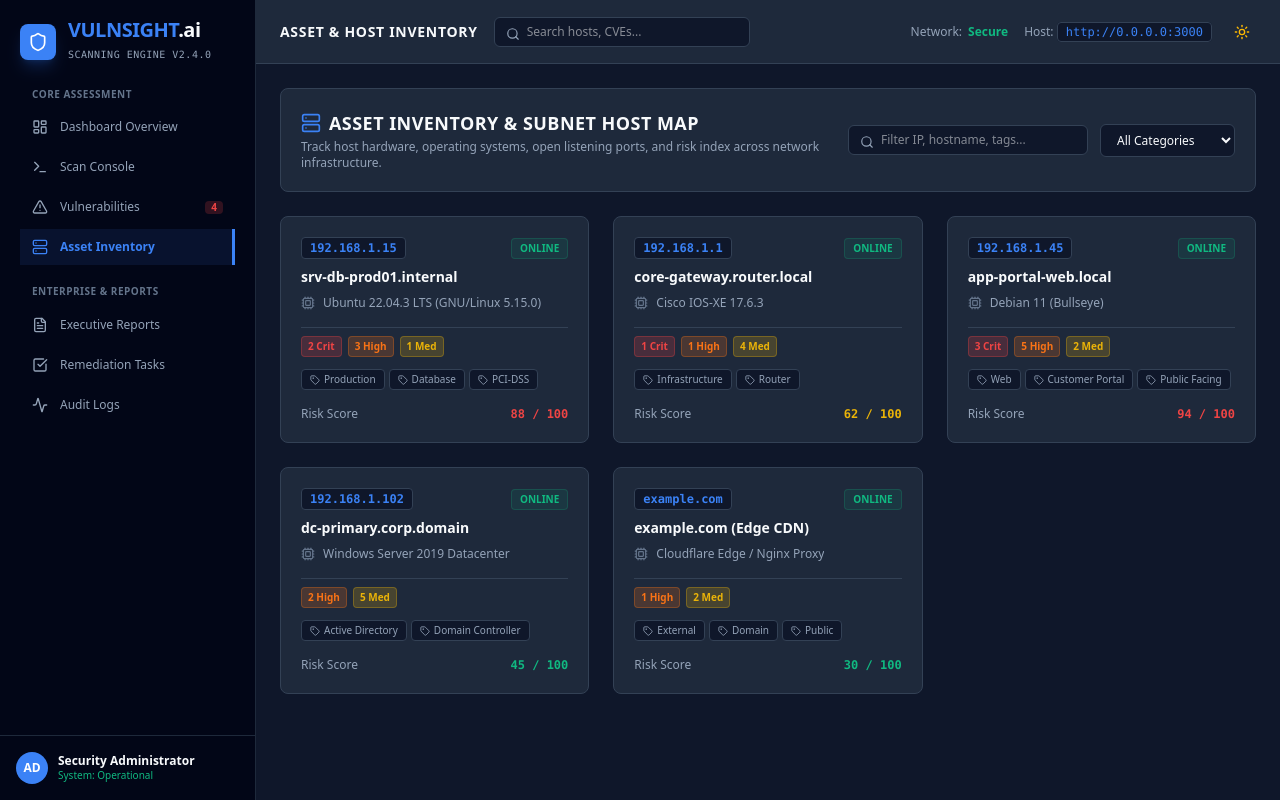
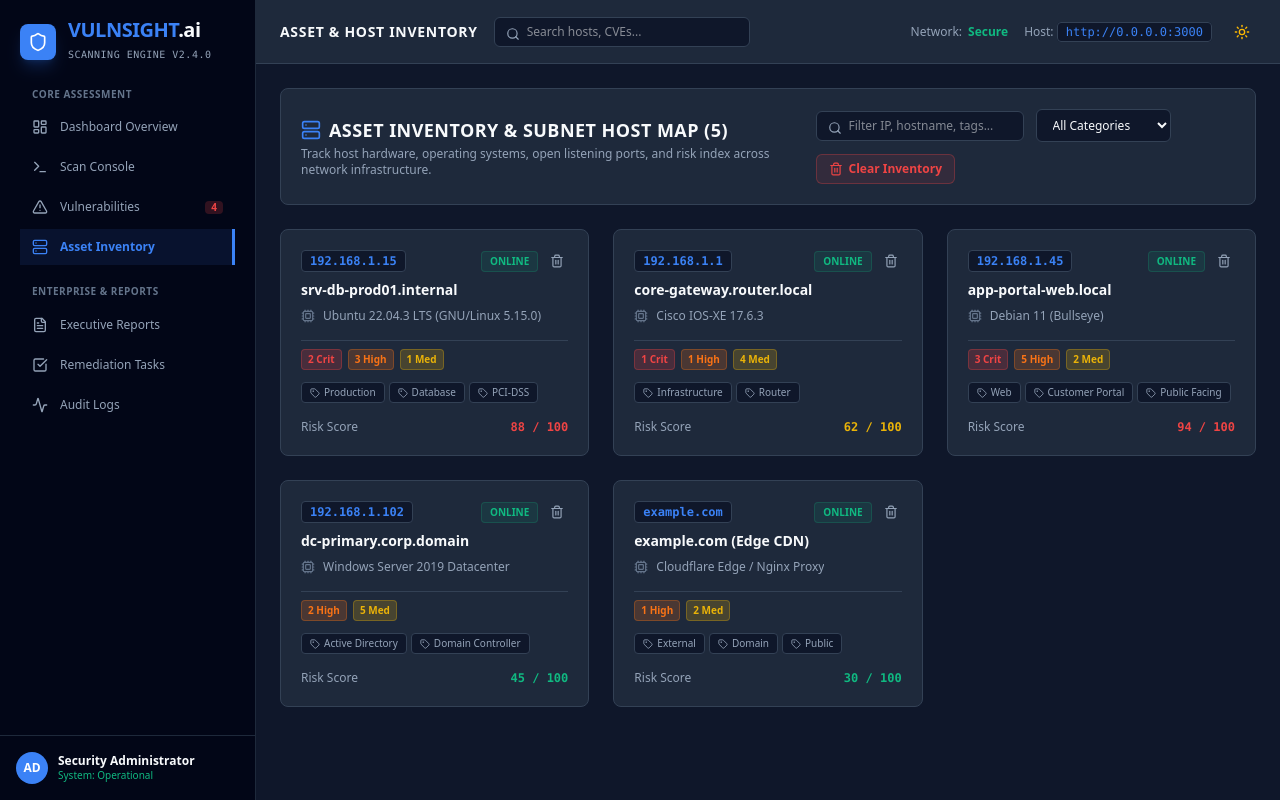
Before and after one commit to mananrajpoot335-cloud/VulnSight, a React (Vite) app: page / in a window 1280 px wide. Both pictures are taken after a click on the button "Asset Inventory". Built offline with nearby package versions, Linux system fonts and the light colour scheme.

Commit message:
feat: implement asset deletion logic
Update scan deletion handler to remove associated assets and extend the AssetInventory component to support manual asset removal.

```diff
--- a/src/App.tsx
+++ b/src/App.tsx
@@ -1,7 +1,7 @@
 import React, { useState } from 'react';
 import {
   Shield, LayoutDashboard, Terminal, Server, FileText, Settings, Users,
-  Calendar, CheckSquare, Activity, LogOut, Sun, Moon, Search, AlertTriangle, ChevronRight, User as UserIcon
+  Calendar, CheckSquare, Activity, LogOut, Sun, Moon, Search, AlertTriangle, ChevronRight, User as UserIcon, Trash2
 } from 'lucide-react';
 import {
   Asset, Vulnerability, ScanResult, ScheduledScan, RemediationTask, ActivityLog, DashboardStats, User, VulnerabilityStatus
@@ -86,7 +86,7 @@ export default function App() {
     return newScan;
   };
 
-  // Delete Scan Handler (Deletes scan + all associated vulnerabilities and report data)
+  // Delete Scan Handler (Deletes scan + all associated vulnerabilities, assets and report data)
   const handleDeleteScan = (scanId: string) => {
     const targetScan = scans.find(s => s.id === scanId);
     if (!targetScan) return;
@@ -105,6 +105,9 @@ export default function App() {
       return true;
     }));
 
+    // Remove assets matching target IP or discovered hosts
+    setAssets(prev => prev.filter(a => a.ip !== targetIp && !discoveredIps.includes(a.ip)));
+
     // Clear modal if active vuln belonged to deleted scan
     if (selectedVulnerability && (selectedVulnerability.scanId === scanId || selectedVulnerability.affectedHost === targetIp)) {
       setSelectedVulnerability(null);
@@ -116,10 +119,47 @@ export default function App() {
       timestamp: new Date().toISOString(),
       user: currentUser.email,
       action: 'Scan Purged',
-      details: `Deleted scan (${targetScan.name}) and all associated vulnerabilities for target ${targetIp}`,
+      details: `Deleted scan (${targetScan.name}), assets, and vulnerabilities for target ${targetIp}`,
       category: 'System'
     };
     setActivityLogs(prev => [newLog, ...prev]);
+  };
+
+  // Delete Individual Asset
+  const handleDeleteAsset = (assetId: string) => {
+    const targetAsset = assets.find(a => a.id === assetId);
+    if (!targetAsset) return;
+
+    setAssets(prev => prev.filter(a => a.id !== assetId));
+
+    // Also remove vulnerabilities for this asset IP
+    setVulnerabilities(prev => prev.filter(v => v.affectedHost !== targetAsset.ip));
+
+    const newLog: ActivityLog = {
+      id: 'act-' + Date.now(),
+      timestamp: new Date().toISOString(),
+      user: currentUser.email,
+      action: 'Asset Deleted',
+      details: `Removed asset ${targetAsset.hostname} (${targetAsset.ip}) from inventory`,
+      category: 'System'
+    };
+    setActivityLogs(prev => [newLog, ...prev]);
+  };
+
+  // Clear All Assets
+  const handleClearAllAssets = () => {
+    if (window.confirm('Are you sure you want to delete all assets from inventory?')) {
+      setAssets([]);
+      const newLog: ActivityLog = {
+        id: 'act-' + Date.now(),
+        timestamp: new Date().toISOString(),
+        user: currentUser.email,
+        action: 'Assets Cleared',
+        details: 'Purged all assets from inventory',
+        category: 'System'
+      };
+      setActivityLogs(prev => [newLog, ...prev]);
+    }
   };
 
   // Delete Individual Vulnerability Finding
@@ -143,11 +183,12 @@ export default function App() {
     setActivityLogs(prev => [newLog, ...prev]);
   };
 
-  // Clear All Scans and Vulnerabilities
+  // Clear All Scans, Vulnerabilities, and Assets
   const handleClearAllScans = () => {
-    if (window.confirm('Are you sure you want to delete all scan history and vulnerability findings? This will completely reset your dashboard.')) {
+    if (window.confirm('Are you sure you want to delete all scan history, assets, and vulnerability findings? This will completely reset your dashboard.')) {
       setScans([]);
       setVulnerabilities([]);
+      setAssets([]);
       setSelectedVulnerability(null);
 
       const newLog: ActivityLog = {
@@ -155,7 +196,7 @@ export default function App() {
         timestamp: new Date().toISOString(),
         user: currentUser.email,
         action: 'Dashboard Reset',
-        details: 'Purged all assessment scans and vulnerability reports',
+        details: 'Purged all assessment scans, assets, and vulnerability reports',
         category: 'System'
       };
       setActivityLogs(prev => [newLog, ...prev]);
@@ -520,6 +561,8 @@ export default function App() {
               assets={assets}
               vulnerabilities={vulnerabilities}
               onSelectAsset={() => setActiveTab('vulnerabilities')}
+              onDeleteAsset={handleDeleteAsset}
+              onClearAllAssets={handleClearAllAssets}
             />
           )}
 
--- a/src/components/AssetInventory.tsx
+++ b/src/components/AssetInventory.tsx
@@ -1,6 +1,6 @@
 import React, { useState } from 'react';
 import {
-  Server, Shield, Search, Filter, Cpu, CheckCircle2, AlertTriangle, ChevronRight, Tag, Activity
+  Server, Shield, Search, Filter, Cpu, CheckCircle2, AlertTriangle, ChevronRight, Tag, Activity, Trash2
 } from 'lucide-react';
 import { Asset, Vulnerability } from '../types';
 
@@ -8,9 +8,17 @@ interface AssetInventoryProps {
   assets: Asset[];
   vulnerabilities: Vulnerability[];
   onSelectAsset: (asset: Asset) => void;
+  onDeleteAsset?: (assetId: string) => void;
+  onClearAllAssets?: () => void;
 }
 
-export const AssetInventory: React.FC<AssetInventoryProps> = ({ assets, vulnerabilities, onSelectAsset }) => {
+export const AssetInventory: React.FC<AssetInventoryProps> = ({
+  assets,
+  vulnerabilities,
+  onSelectAsset,
+  onDeleteAsset,
+  onClearAllAssets
+}) => {
   const [searchQuery, setSearchQuery] = useState('');
   const [selectedCategory, setSelectedCategory] = useState<string>('All');
 
@@ -28,14 +36,14 @@ export const AssetInventory: React.FC<AssetInventoryProps> = ({ assets, vulnerab
         <div>
           <h2 className="text-lg font-bold text-[#f8fafc] flex items-center space-x-2 uppercase tracking-wide">
             <Server className="w-5 h-5 text-[#3b82f6]" />
-            <span>Asset Inventory & Subnet Host Map</span>
+            <span>Asset Inventory & Subnet Host Map ({assets.length})</span>
           </h2>
           <p className="text-xs text-[#94a3b8] mt-0.5">
             Track host hardware, operating systems, open listening ports, and risk index across network infrastructure.
           </p>
         </div>
 
-        <div className="flex items-center space-x-3">
+        <div className="flex flex-wrap items-center gap-3">
           <div className="relative">
             <Search className="w-3.5 h-3.5 text-[#94a3b8] absolute left-3 top-2.5" />
             <input
@@ -43,7 +51,7 @@ export const AssetInventory: React.FC<AssetInventoryProps> = ({ assets, vulnerab
               placeholder="Filter IP, hostname, tags..."
               value={searchQuery}
               onChange={(e) => setSearchQuery(e.target.value)}
-              className="bg-[#0f172a] border border-[#334155] rounded-md pl-8 pr-3 py-1.5 text-xs text-[#f8fafc] focus:outline-none focus:border-[#3b82f6] w-60"
+              className="bg-[#0f172a] border border-[#334155] rounded-md pl-8 pr-3 py-1.5 text-xs text-[#f8fafc] focus:outline-none focus:border-[#3b82f6] w-52"
             />
           </div>
 
@@ -58,10 +66,28 @@ export const AssetInventory: React.FC<AssetInventoryProps> = ({ assets, vulnerab
             <option value="Web App">Web App</option>
             <option value="Cloud Resource">Cloud Resource</option>
           </select>
+
+          {assets.length > 0 && onClearAllAssets && (
+            <button
+              onClick={onClearAllAssets}
+              className="bg-[#ef4444]/10 hover:bg-[#ef4444]/20 text-[#ef4444] border border-[#ef4444]/30 font-semibold px-3 py-1.5 rounded-md text-xs flex items-center space-x-1.5 transition-all shrink-0"
+              title="Delete all assets from inventory"
+            >
+              <Trash2 className="w-3.5 h-3.5" />
+              <span>Clear Inventory</span>
+            </button>
+          )}
         </div>
       </div>
 
       {/* Asset Cards Grid */}
+      {filteredAssets.length === 0 ? (
+        <div className="bg-[#1e293b] border border-[#334155] rounded-lg p-12 text-center text-xs text-[#94a3b8]">
+          <Server className="w-10 h-10 text-[#64748b] mx-auto mb-3 opacity-50" />
+          <p className="font-semibold text-sm text-[#f8fafc]">No Assets Found in Inventory</p>
+          <p className="mt-1 text-[#94a3b8]">Launch network scans to discover active hosts or run new assessment scans.</p>
+        </div>
+      ) : (
         <div className="grid grid-cols-1 md:grid-cols-2 lg:grid-cols-3 gap-6">
           {filteredAssets.map((asset) => (
             <div
@@ -74,11 +100,28 @@ export const AssetInventory: React.FC<AssetInventoryProps> = ({ assets, vulnerab
                   <span className="text-xs font-mono text-[#3b82f6] font-bold bg-[#0f172a] px-2 py-0.5 rounded border border-[#334155]">
                     {asset.ip}
                   </span>
+                  <div className="flex items-center space-x-2">
                     <span className={`text-[10px] px-2 py-0.5 rounded font-semibold uppercase ${
                       asset.status === 'Online' ? 'bg-[#10b981]/10 text-[#10b981] border border-[#10b981]/20' : 'bg-[#0f172a] text-[#94a3b8]'
                     }`}>
                       {asset.status}
                     </span>
+                    {onDeleteAsset && (
+                      <button
+                        type="button"
+                        onClick={(e) => {
+                          e.stopPropagation();
+                          if (window.confirm(`Delete asset ${asset.hostname} (${asset.ip}) from inventory?`)) {
+                            onDeleteAsset(asset.id);
+                          }
+                        }}
+                        className="p-1 text-[#94a3b8] hover:text-[#ef4444] hover:bg-[#0f172a] rounded transition-colors"
+                        title="Delete asset from inventory"
+                      >
+                        <Trash2 className="w-3.5 h-3.5" />
+                      </button>
+                    )}
+                  </div>
                 </div>
 
                 <h3 className="text-sm font-bold text-[#f8fafc] group-hover:text-[#3b82f6] transition-colors">
@@ -109,6 +152,11 @@ export const AssetInventory: React.FC<AssetInventoryProps> = ({ assets, vulnerab
                       {asset.vulnerabilitiesCount.medium} Med
                     </span>
                   )}
+                  {asset.vulnerabilitiesCount.critical === 0 && asset.vulnerabilitiesCount.high === 0 && asset.vulnerabilitiesCount.medium === 0 && (
+                    <span className="bg-[#10b981]/10 text-[#10b981] px-1.5 py-0.5 rounded font-bold border border-[#10b981]/20">
+                      Clean
+                    </span>
+                  )}
                 </div>
 
                 {/* Tags */}
@@ -134,6 +182,7 @@ export const AssetInventory: React.FC<AssetInventoryProps> = ({ assets, vulnerab
             </div>
           ))}
         </div>
+      )}
     </div>
   );
 };
```
Lines whose indentation alone changed are shown as unchanged.
